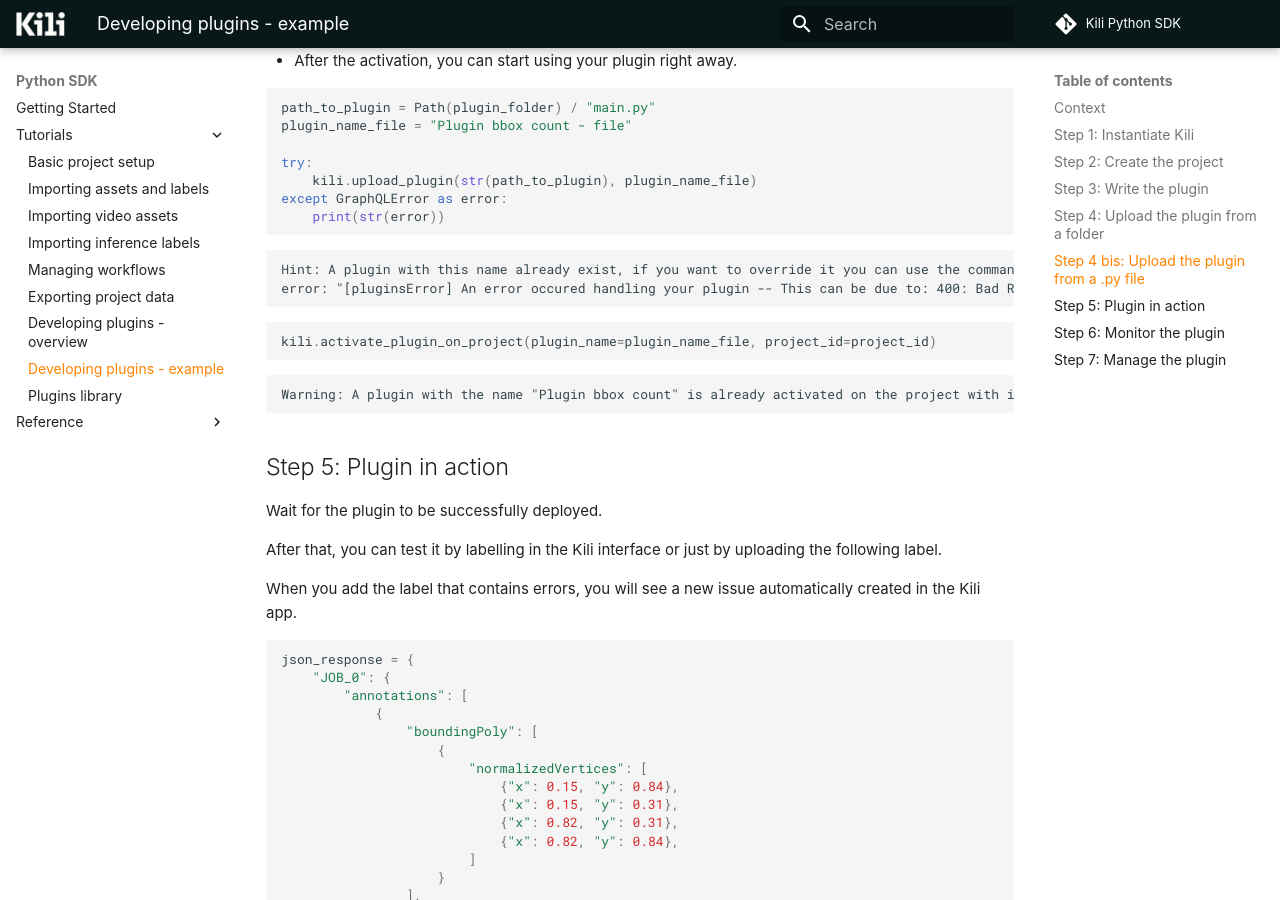
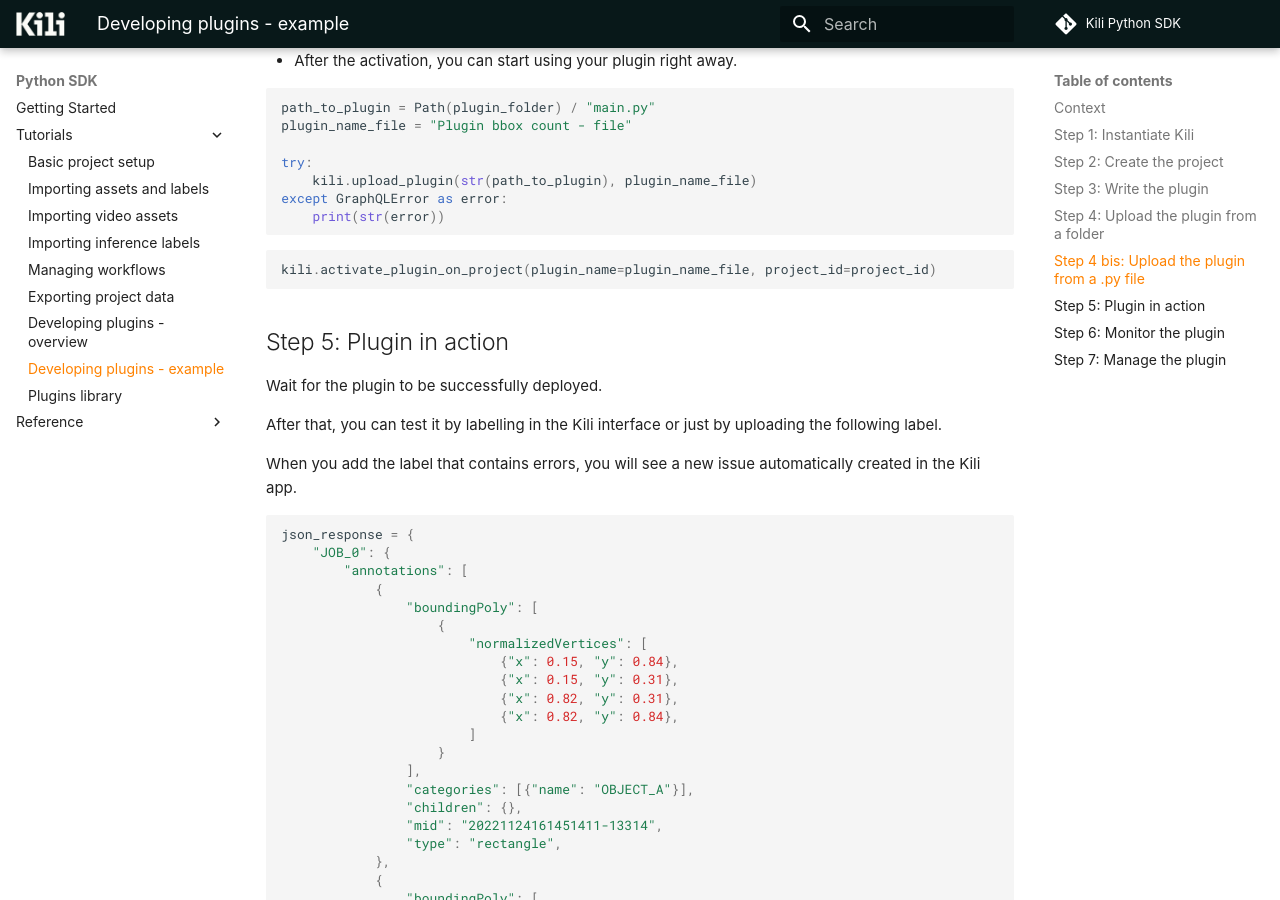
Before and after one commit to kili-technology/kili-python-sdk, an MkDocs documentation site: the page built from docs/sdk/tutorials/plugins_example.md, in a window 1280 px wide and 900 px high, scrolled down 4201 px. Built offline with MkDocs 1.6.1 and Material for MkDocs 9.7.7, drawn with Linux system fonts in a browser that asks for light colours; nearby versions of some CDN libraries; some web fonts are replaced; library files that are not in the unit come from our copies; comment, search, counter and statistics services are not loaded; the version menu is left out.

Commit message:
fix: precommit

````diff
--- a/docs/sdk/tutorials/plugins_example.md
+++ b/docs/sdk/tutorials/plugins_example.md
@@ -240,17 +240,10 @@
     print(str(error))
 ```
 
-    Hint: A plugin with this name already exist, if you want to override it you can use the command kili.update_plugin(plugin_path="plugin_folder/main.py", plugin_name="Plugin bbox count")
-    error: "[pluginsError] An error occured handling your plugin -- This can be due to: 400: Bad Request: createPlugin: an entity Plugin already exists with value "Plugin bbox count" for field 'name' | trace : false"
-
-
 
 ```python
 kili.activate_plugin_on_project(plugin_name=plugin_name_file, project_id=project_id)
 ```
-
-    Warning: A plugin with the name "Plugin bbox count" is already activated on the project with id "cldlyo2bq61if0jn9efvn3soo"
-
 
 ## Step 5: Plugin in action
 
````
Also changed, not shown: 1 other file.
